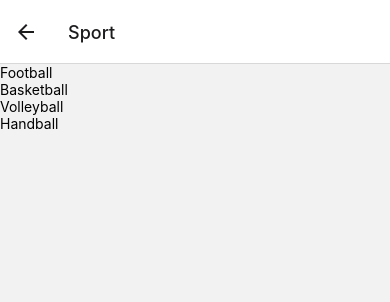
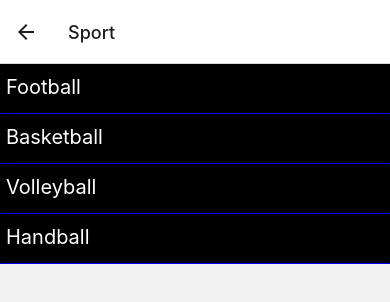
Before and after one commit to idanbendavid/scoreboard, a React Native app: screen /Sport in a window 390 px wide. Shown: the top 302 px of the page. Built offline with nearby package versions, Linux system fonts and the light colour scheme.

Commit message:
ui changes

```diff
--- a/src/components/common/endGame.js
+++ b/src/components/common/endGame.js
@@ -44,7 +44,7 @@ const EndGame = () => {
 const styles = StyleSheet.create({
   endGameContainer:{
     alignItems: 'center',
-    marginTop: 30
+    marginTop: 10
   },
   endGameDisplay:{
     alignItems: 'center',
--- a/src/components/common/lazyLoading.js
+++ b/src/components/common/lazyLoading.js
@@ -19,7 +19,8 @@ const styles = StyleSheet.create({
   image: {
     position: 'absolute',
     width: '100%',
-    height: 450
+    height: undefined,
+    aspectRatio:2
   }
 })
 export default LazyLoadingImage;
--- a/src/components/common/stopwatch.js
+++ b/src/components/common/stopwatch.js
@@ -67,15 +67,14 @@ const styles = StyleSheet.create({
     flexDirection: 'column',
     justifyContent: 'center',
     alignItems: 'center',
-    marginTop: 10,
   },
   timeActions: {
     flexDirection: 'row-reverse',
   },
   time: {
-    color: 'white',
+    color: 'black',
     fontSize: 45,
-    marginLeft: 5
+    marginLeft: 8
   },
   play: {
     fontSize: 40,
--- a/src/components/screens/sportList.js
+++ b/src/components/screens/sportList.js
@@ -1,28 +1,29 @@
 import React from 'react';
-import { View, FlatList, TouchableOpacity, Text } from 'react-native';
+import { View, FlatList, TouchableOpacity, Text, StyleSheet } from 'react-native';
 
-const sportsData = [
-  { id: 1, name: 'Football', backgroundImage: require('../../../assets/football.jpg') },
-  { id: 2, name: 'Basketball', backgroundImage: require('../../../assets/basketball.jpg') },
-  { id: 3, name: 'Volleyball' },
-  { id: 4, name: 'Handball' }
-];
 
-const SportListScreen = ({ navigation }) => {
+const SportScreen = ({ navigation }) => {
+
+  const sportsData = [
+    { id: 1, name: 'Football', backgroundImage: require('../../../assets/football.jpg') },
+    { id: 2, name: 'Basketball', backgroundImage: require('../../../assets/basketball.jpg') },
+    { id: 3, name: 'Volleyball', backgroundImage: require('../../../assets/volleyball.jpg') },
+    { id: 4, name: 'Handball', backgroundImage: require('../../../assets/handball-court.png') }
+  ];
 
   const handleSportPress = (sport) => {
     navigation.navigate('contestors', { sport });
   };
 
   const renderSportItem = ({ item }) => (
-    <TouchableOpacity onPress={() => handleSportPress(item)}>
-      <Text>{item.name}</Text>
+    <TouchableOpacity onPress={() => handleSportPress(item)} style={styles.sportButton}>
+      <Text style={styles.sportName}>{item.name}</Text>
     </TouchableOpacity>
   );
 
   return (
-    <View>
-      <FlatList
+    <View style={styles.sportsContainer}>
+      <FlatList style={styles.listItem}
         data={sportsData}
         renderItem={renderSportItem}
         keyExtractor={(item) => item.id.toString()}
@@ -31,4 +32,28 @@ const SportListScreen = ({ navigation }) => {
   );
 };
 
-export default SportListScreen;
+
+const styles = StyleSheet.create({
+  sportsContainer: {
+    backgroundColor: 'black',
+  },
+  sportButton: {
+    height: 50,
+    borderStyle: 'solid',
+    borderWidth: 1,
+    borderBottomColor: 'blue',
+  },
+  sportName: {
+    fontSize: 20,
+    color: 'white',
+    marginVertical: 10,
+    marginHorizontal: 5,
+    alignItems: "flex-start"
+  },
+  sportIcon: {
+    color: 'white',
+    fontSize: 24,
+  }
+})
+
+export default SportScreen;
```
Also changed, not shown: src/components/common/basketballScores.js (+8 -16 lines), src/components/common/teamScores.js (+7 -12 lines).
